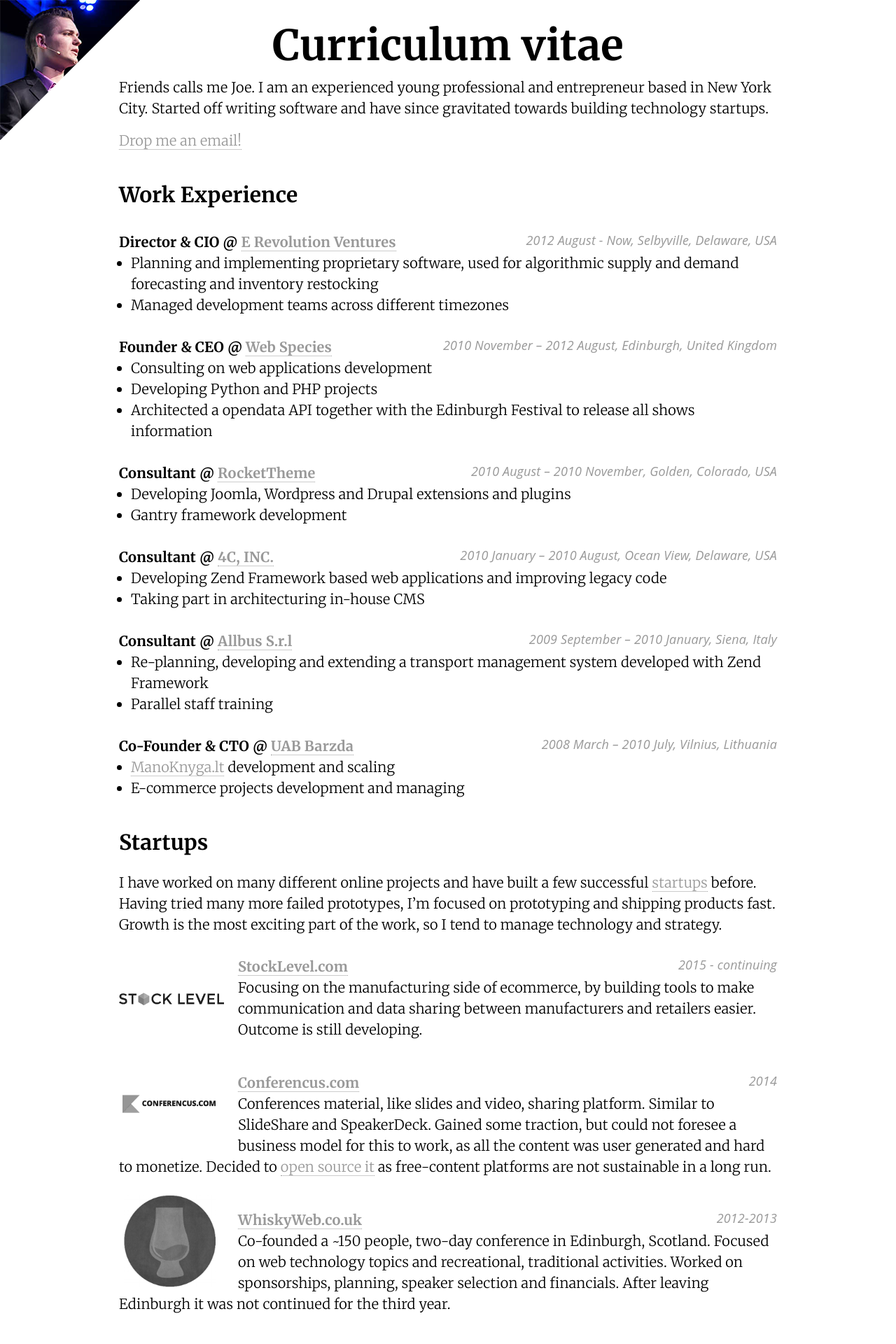
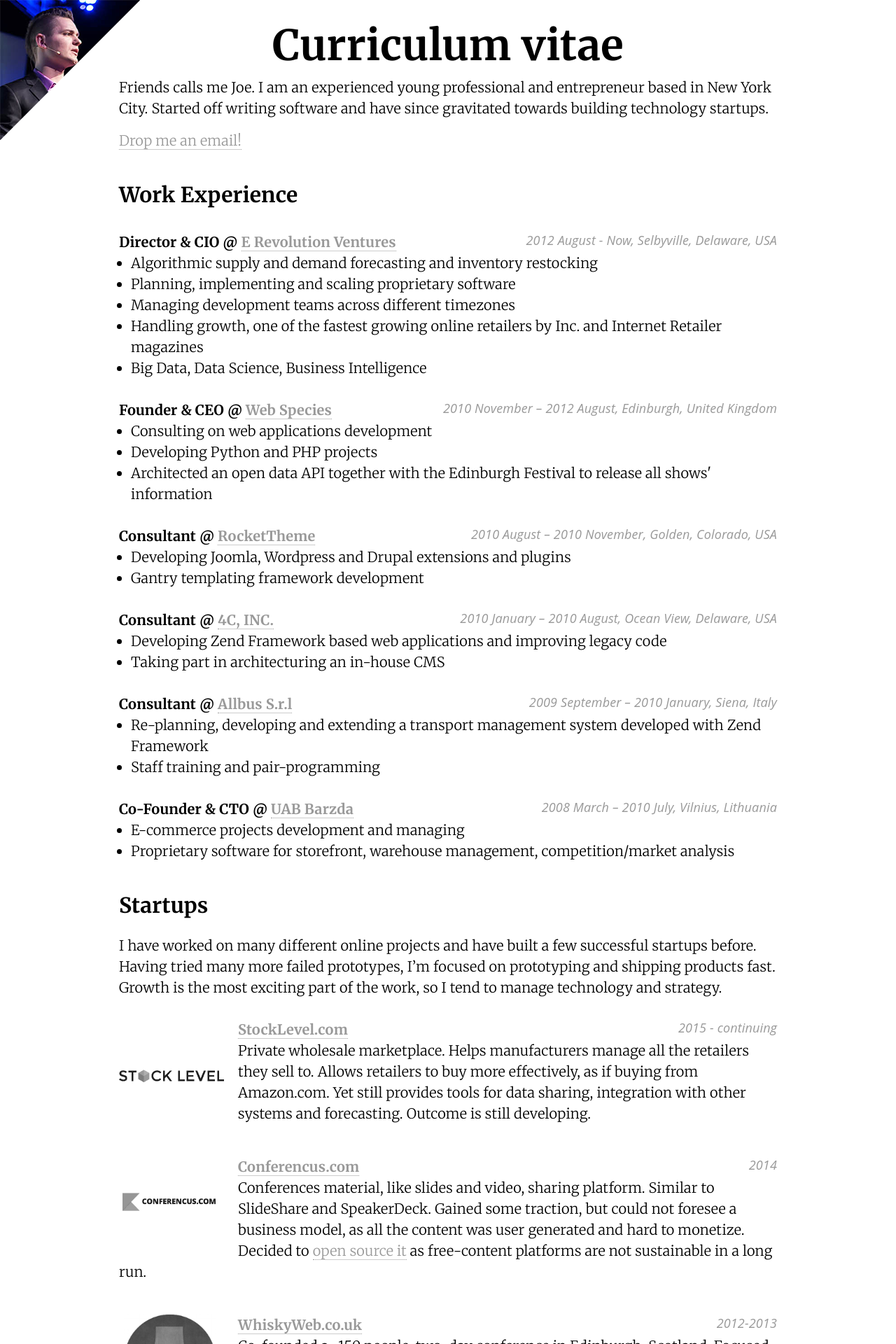
Before and after one commit to juokaz/juokaz.com, a Jekyll site: the page built from cv.html, in a window 1280 px wide. Shown: the top 1920 px of the page at 70% size. Built offline with Jekyll 4.4.1, drawn with Linux system fonts in a browser that asks for light colours; some of the changed text lies outside the part shown.

Commit message:
Improved CV

```diff
--- a/cv.html
+++ b/cv.html
@@ -41,57 +41,60 @@
 
 <h3>Director & CIO @ <a href="http://www.erevolutionventures.com/">E Revolution Ventures</a><span>2012 August - Now, Selbyville, Delaware, USA</span></h3>
 <ul>
-    <li>Planning and implementing proprietary software, used for algorithmic supply and demand forecasting and inventory restocking</li>
-    <li>Managed development teams across different timezones</li>
+    <li>Algorithmic supply and demand forecasting and inventory restocking</li>
+    <li>Planning, implementing and scaling proprietary software</li>
+    <li>Managing development teams across different timezones</li>
+    <li>Handling growth, one of the fastest growing online retailers by Inc. and Internet Retailer magazines</li>
+    <li>Big Data, Data Science, Business Intelligence</li>
 </ul>
 
 <h3>Founder & CEO @ <a href="http://juokaz.github.io/webspecies">Web Species</a><span>2010 November – 2012 August, Edinburgh, United Kingdom</span></h3>
 <ul>
     <li>Consulting on web applications development</li>
     <li>Developing Python and PHP projects</li>
-    <li>Architected a opendata API together with the Edinburgh Festival to release all shows information</li>
+    <li>Architected an open data API together with the Edinburgh Festival to release all shows' information</li>
 </ul>
 
 <h3>Consultant @ <a href="http://www.rockettheme.com/">RocketTheme</a><span>2010 August – 2010 November, Golden, Colorado, USA</span></h3>
 <ul>
     <li>Developing Joomla, Wordpress and Drupal extensions and plugins</li>
-    <li>Gantry framework development</li>
+    <li>Gantry templating framework development</li>
 </ul>
 
 <h3>Consultant @ <a href="http://www.4cinc.com/">4C, INC.</a><span>2010 January – 2010 August, Ocean View, Delaware, USA</span></h3>
 <ul>
     <li>Developing Zend Framework based web applications and improving legacy code</li>
-    <li>Taking part in architecturing in-house CMS</li>
+    <li>Taking part in architecturing an in-house CMS</li>
 </ul>
 
 <h3>Consultant @ <a href="http://www.sengerio.com/">Allbus S.r.l</a><span>2009 September – 2010 January, Siena, Italy</span></h3>
 <ul>
     <li>Re-planning, developing and extending a transport management system developed with Zend Framework</li>
-    <li>Parallel staff training</li>
+    <li>Staff training and pair-programming</li>
 </ul>
 
 <h3>Co-Founder & CTO @ <a href="http://www.barzda.lt/">UAB Barzda</a><span>2008 March – 2010 July, Vilnius, Lithuania</span></h3>
 <ul>
-    <li><a href="#manoknyga">ManoKnyga.lt</a> development and scaling</li>
     <li>E-commerce projects development and managing</li>
+    <li>Proprietary software for storefront, warehouse management, competition/market analysis</li>
 </ul>
 
 <a name="startups"></a>
 <h2>Startups</h2>
 
 <p>
-    I have worked on many different online projects and have built a few successful <a href="#startups">startups</a> before. Having tried many more failed prototypes, I’m focused on prototyping and shipping products fast. Growth is the most exciting part of the work, so I tend to manage technology and strategy.
+    I have worked on many different online projects and have built a few successful startups before. Having tried many more failed prototypes, I’m focused on prototyping and shipping products fast. Growth is the most exciting part of the work, so I tend to manage technology and strategy.
 </p>
 
 <img src="/images/stocklevel.png" alt='StockLevel' class="left" />
 <h3><a href="http://www.stocklevel.com/">StockLevel.com</a><span>2015 - continuing</span></h3>
-<p>Focusing on the manufacturing side of ecommerce, by building tools to make communication and data sharing between manufacturers and retailers easier. Outcome is still developing.</p>
+<p>Private wholesale marketplace. Helps manufacturers manage all the retailers they sell to. Allows retailers to buy more effectively, as if buying from Amazon.com. Yet still provides tools for data sharing, integration with other systems and forecasting. Outcome is still developing.</p>
 
 <div style="clear: both;"></div>
 
 <img src="/images/conferencus.png" alt='Conferencus' class="left" />
 <h3><a href="http://juokaz.github.io/conferencus.com">Conferencus.com</a><span>2014</span></h3>
-<p>Conferences material, like slides and video, sharing platform. Similar to SlideShare and SpeakerDeck. Gained some traction, but could not foresee a business model for this to work, as all the content was user generated and hard to monetize. Decided to <a href="https://github.com/juokaz/conferencus.com">open source it</a> as free-content platforms are not sustainable in a long run.</p>
+<p>Conferences material, like slides and video, sharing platform. Similar to SlideShare and SpeakerDeck. Gained some traction, but could not foresee a business model, as all the content was user generated and hard to monetize. Decided to <a href="https://github.com/juokaz/conferencus.com">open source it</a> as free-content platforms are not sustainable in a long run.</p>
 
 <div style="clear: both;"></div>
 
@@ -103,21 +106,21 @@
 
 <img src="/images/azureplus.png" alt='Azure+' class="left" />
 <h3>Azure+.com<span>2011</span></h3>
-<p>A PHP application hosting platform built on top of Microsoft Azure cloud infrastucture. Similar to Heroku, but for PHP which was not getting supported by most of the platforms at the time. Built a prototype, pitched and demoed to PHP developers and Microsoft staff. Ended up closing and <a href="https://github.com/juokaz/azureplus">open sourcing it</a> after learning that Microsoft is building a competing product.</p>
+<p>A PHP application hosting platform built on top of Microsoft Azure cloud infrastructure. Similar to Heroku, but for PHP which was not getting supported by most of the platforms at the time. Built a prototype, pitched and demoed to PHP developers and Microsoft staff. Ended up closing and <a href="https://github.com/juokaz/azureplus">open sourcing it</a> after learning that Microsoft is building a competing product.</p>
 
 <div style="clear: both;"></div>
 
 <a name="sellerscout"></a>
 <img src="/images/sellerscout.png" alt='SellerScout' class="left" />
 <h3><a href="http://juokaz.github.io/sellerscout">SellerScout.com</a><span>2011</span></h3>
-<p>Competition tracking and analysis tool for ecommerce retailers. Collects and stores products pricing information in any number of competing stores to help with pricing strategies and buying. Was too difficult to scale to work for anyone, decided to close it and instead use it for private cases.</p>
+<p>Competition tracking and analysis tool for ecommerce retailers. Collects products' historical price and supply information in any number of competing stores. Helps with pricing strategies and buying. Was too difficult to scale to work for everyone, decided to close it and instead use it for private cases.</p>
 
 <div style="clear: both;"></div>
 
 <a name="manoknyga"></a>
 <img src="/images/manoknyga.jpg" alt='ManoKnyga' class="left" />
 <h3><a href="http://www.manoknyga.lt/">ManoKnyga.lt</a><span>2008-2010</span></h3>
-<p>A team of 5 we built one of the first ecommerce books retailers in Lithuania. I focused on the technology stack, we built an in house storefront, warehouse management and other software. It's still going to this date, I left after the company raised an investment round and I wanted to focus on other things.</p>
+<p>A team of 5 we built one of the first ecommerce books stores in Lithuania. I focused on the technology stack. We built an in house storefront, warehouse management and other software. It's still going to this date, I left after the company raised an investment round and I wanted to focus on other things.</p>
 
 <div style="clear: both;"></div>
 
--- a/internal.css
+++ b/internal.css
@@ -59,7 +59,7 @@
 .cv ul { margin: 0 0 0 17px; }
 
 .cv img {width: 150px; height: 150px;}
-.cv img.left {margin-right: 20px;}
+.cv img.left {margin-right: 20px; margin-top: 20px;}
 
 .cv img {
 -webkit-filter: grayscale(100%);
```
Also changed, not shown: images/webspecies.png (added).
